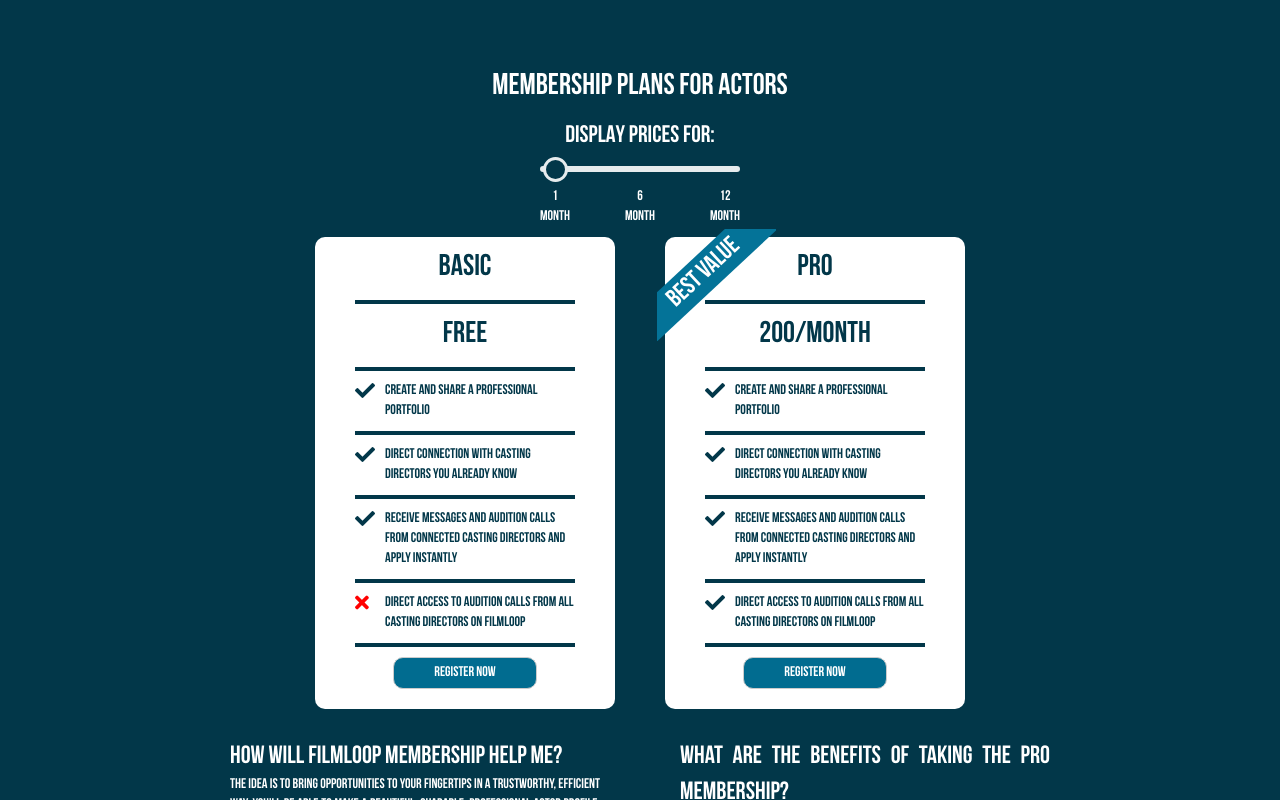
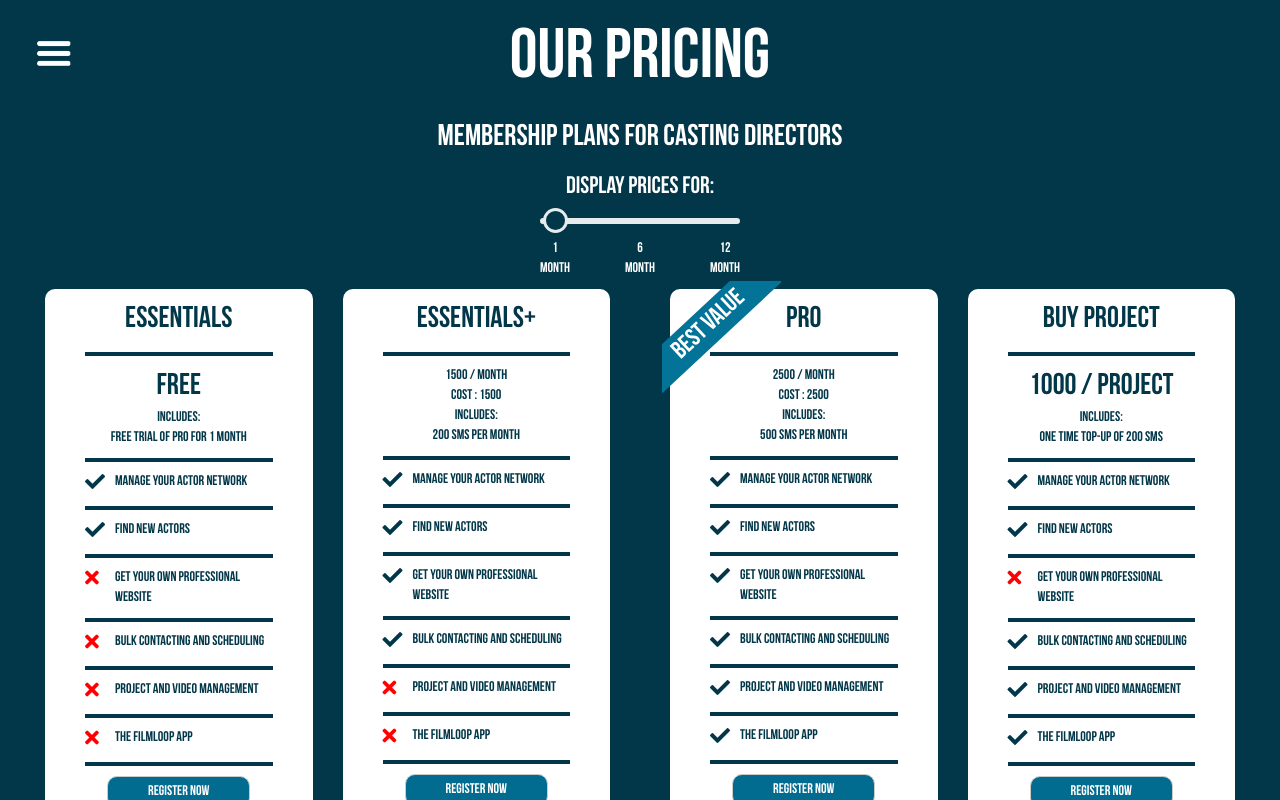
Before and after one commit to phoenixnitin/filmloop, an Angular app: page /home in a window 1280 px wide. Shown: the part 3960-4760 px from the top of the page. Built offline with nearby package versions, Linux system fonts and the light colour scheme.

Commit message:
add: our pricing

```diff
--- a/src/app/pages/home/home.component.css
+++ b/src/app/pages/home/home.component.css
@@ -12,6 +12,9 @@
    font-size: 70px;
  }
 
+.title-font-head{
+  font-family: head;
+}
 .font-head{
   font-family: head;
   font-size: 30px;
@@ -25,6 +28,10 @@
 .film{
   letter-spacing: 4px;
 }
+.title-icon{
+  margin-top: 15px;
+}
+
 /*---------------------*/
 #intelligent-casting{
   background-color: #3195B7;
@@ -69,9 +76,6 @@
   font-family:head;
   color: white;
 }
-#what-we-do > div > img{
-  margin-top: 15px;
-}
 #wwd-text{
   text-transform: capitalize;
   font-family:book;
@@ -87,6 +91,7 @@
   /* background-image: url("../../../assets/img/BENEFITS_DISPLAY/1-display.png");
   background-position: center; */
   background-color: #023749;
+  padding-bottom: 50px;
 }
 #img_before_prices > img{
   width: inherit;
@@ -104,13 +109,28 @@
   width: 290px;
 }
 /*---------------------*/
+#our-pricing{
+  background-color: #023749;
+  color: white;
+}
+#our-pricing > h2{
+  margin-top: 120px;
+}
+.our-pricing-ques-container-box{
+  max-width: 1000px;
+  margin: 0 auto;
+}
+.our-pricing-ques-container{
+  padding: 0 40px;
+}
+/*---------------------*/
 #membership-plan{
   background-color: #023749;
   color: white;
   font-family: head;
   padding: 10px 10px 50px 10px;
 }
-#membership-plan > div > input{
+#membership-plan > div > input, #our-pricing > div > input{
   display: unset;
 }
 
@@ -131,7 +151,7 @@
   font-size: 14px;
 }
 
-#mem-range{
+#mem-range, #mem-range-our-pricing{
   width: 200px;
 }
 .slider {
@@ -232,15 +252,15 @@
   text-align: justify;
 }
 /*---------------------*/
-.contact-title, .what-we-do-title{
+.contact-title, .what-we-do-title, .our-pricing-title{
   display: inline-flex;
   height: 80px;
 }
-.contact-title > img, .what-we-do-title > img{
+.contact-title > img, .what-we-do-title > img, .our-pricing-title > img{
   height: 75px;
   position: absolute;
 }
-.contact-title > h2, .what-we-do-title > h2{
+.contact-title > h1, .what-we-do-title > h1, .our-pricing-title > h1{
   position: absolute;
 }
 .contact-us{
--- a/src/app/pages/home/home.component.html
+++ b/src/app/pages/home/home.component.html
@@ -1,6 +1,6 @@
 
 
-<div class="">
+<div class="title-font-head">
   <div class="col-xs-12 container-block">
     <div id="filmloop">
 
@@ -31,7 +31,7 @@
   </div>
   <div id="what-we-do" class="col-xs-12 container-block">
     <div class="row col-xs-12 what-we-do-title">
-      <img src="../../../assets/img/hamb_menu_white.png">
+      <img class="title-icon" src="../../../assets/img/hamb_menu_white.png">
       <h1 class="center col-xs-12">WHAT WE DO</h1>
     </div>
     <div id="wwd-text" class="center col-xs-12">
@@ -56,11 +56,128 @@
     </div>
   </div>
 
-   <div id="img_before_prices" class="col-xs-12 container-block center">
+   <div id="img_before_prices" class="col-xs-12 center">
       <img src="../../../assets/img/BENEFITS_DISPLAY/1-display.png" align='middle'>
     </div>
+  <div id="our-pricing" class="col-xs-12 center">
+    <div class="row col-xs-12 our-pricing-title">
+      <img class="title-icon" src="../../../assets/img/hamb_menu_white.png">
+      <h1 class="center col-xs-12">Our Pricing</h1>
+    </div>
+    <h2>Membership plans for casting directors</h2>
+    <h3>Display prices for:</h3>
+    <div class="range">
+      <input type="range" min="0" max="12" value="0" class="slider" id="mem-range-our-pricing" step="6">
+    </div>
+    <ul class="range-labels">
+      <li>1<br>Month</li>
+      <li>6<br>Month</li>
+      <li>12<br>Month</li>
+    </ul>
+    <div class="our-pricing-card-container">
+      <div class="col-md-12 col-lg-6">
+        <div class="essentials col-xs-12 col-sm-6">
+        <div class="card">
+          <ul>
+            <li class="center font-head">Essentials</li><hr />
+            <li class="center font-head">Free</li>
+            <li class="center">Includes:<br>Free trial of pro for 1 month</li><hr />
+            <li class="txt-left li-with-fa"><div class="icon"><i class="fas fa-check"></i></div><div>Manage your actor network</div></li><hr />
+            <li class="txt-left li-with-fa"><div class="icon"><i class="fas fa-check"></i></div><div>Find new actors</div></li><hr />
+            <li class="txt-left li-with-fa"><div class="icon"><i class="fas fa-times"></i></div><div>Get your own professional website</div></li><hr />
+            <li class="txt-left li-with-fa"><div class="icon"><i class="fas fa-times"></i></div><div>Bulk contacting and scheduling</div></li><hr />
+            <li class="txt-left li-with-fa"><div class="icon"><i class="fas fa-times"></i></div><div>Project and Video management</div></li><hr />
+            <li class="txt-left li-with-fa"><div class="icon"><i class="fas fa-times"></i></div><div>The filmloop app</div></li><hr />
+          </ul>
+          <button class="btn btn-default">Register Now</button>
+        </div>
+      </div>
+        <div class="essentials-plus col-xs-12 col-sm-6">
+        <div class="card">
+          <ul>
+            <li class="center font-head">Essentials+</li><hr />
+            <li class="center">1500 / month<br>Cost : 1500</li>
+            <li class="center">Includes:<br>200 sms per month</li><hr />
+            <li class="txt-left li-with-fa"><div class="icon"><i class="fas fa-check"></i></div><div>Manage your actor network</div></li><hr />
+            <li class="txt-left li-with-fa"><div class="icon"><i class="fas fa-check"></i></div><div>Find new actors</div></li><hr />
+            <li class="txt-left li-with-fa"><div class="icon"><i class="fas fa-check"></i></div><div>Get your own professional website</div></li><hr />
+            <li class="txt-left li-with-fa"><div class="icon"><i class="fas fa-check"></i></div><div>Bulk contacting and scheduling</div></li><hr />
+            <li class="txt-left li-with-fa"><div class="icon"><i class="fas fa-times"></i></div><div>Project and Video management</div></li><hr />
+            <li class="txt-left li-with-fa"><div class="icon"><i class="fas fa-times"></i></div><div>The filmloop app</div></li><hr />
+          </ul>
+          <button class="btn btn-default">Register Now</button>
+        </div>
+      </div>
+      </div>
+      <div class="col-md-12 col-lg-6">
+        <div class="pro col-xs-12 col-sm-6">
+        <div class="card">
+          <div class="pro-feature-container">
+            <div class="pro-feature">Best Value</div>
+          </div>
+          <ul>
+              <li class="center font-head">Pro</li><hr />
+              <li class="center">2500 / month<br>Cost : 2500</li>
+              <li class="center">Includes:<br>500 sms per month</li><hr />
+              <li class="txt-left li-with-fa"><div class="icon"><i class="fas fa-check"></i></div><div>Manage your actor network</div></li><hr />
+            <li class="txt-left li-with-fa"><div class="icon"><i class="fas fa-check"></i></div><div>Find new actors</div></li><hr />
+            <li class="txt-left li-with-fa"><div class="icon"><i class="fas fa-check"></i></div><div>Get your own professional website</div></li><hr />
+            <li class="txt-left li-with-fa"><div class="icon"><i class="fas fa-check"></i></div><div>Bulk contacting and scheduling</div></li><hr />
+            <li class="txt-left li-with-fa"><div class="icon"><i class="fas fa-check"></i></div><div>Project and Video management</div></li><hr />
+            <li class="txt-left li-with-fa"><div class="icon"><i class="fas fa-check"></i></div><div>The filmloop app</div></li><hr />
+            </ul>
+          <button class="btn btn-default">Register Now</button>
+        </div>
+      </div>
+        <div class="project col-xs-12 col-sm-6">
+        <div class="card">
+          <ul>
+            <li class="center font-head">Buy Project</li><hr />
+            <li class="center font-head">1000 / Project</li>
+            <li class="center">Includes:<br>One time top-up of 200 sms</li><hr />
+            <li class="txt-left li-with-fa"><div class="icon"><i class="fas fa-check"></i></div><div>Manage your actor network</div></li><hr />
+            <li class="txt-left li-with-fa"><div class="icon"><i class="fas fa-check"></i></div><div>Find new actors</div></li><hr />
+            <li class="txt-left li-with-fa"><div class="icon"><i class="fas fa-times"></i></div><div>Get your own professional website</div></li><hr />
+            <li class="txt-left li-with-fa"><div class="icon"><i class="fas fa-check"></i></div><div>Bulk contacting and scheduling</div></li><hr />
+            <li class="txt-left li-with-fa"><div class="icon"><i class="fas fa-check"></i></div><div>Project and Video management</div></li><hr />
+            <li class="txt-left li-with-fa"><div class="icon"><i class="fas fa-check"></i></div><div>The filmloop app</div></li><hr />
+          </ul>
+          <button class="btn btn-default">Register Now</button>
+        </div>
+      </div>
+      </div>
+    </div>
+    <div class="our-pricing-ques-container-box">
+      <div class="our-pricing-ques-container col-xs-12 col-sm-6">
+        <div class="title">How will filmloop membership help me in the casting process?</div>
+        <div class="content">Experience the seamless flow of filmloop's casting process. We have designed and
+          developed tools that will help you ease the entire process of casting: You can easily find new actors,
+          manage your entire actor database, contact actors and schedule auditions in seconds, and even record
+          and share audition videos with your entire team and clients without breaking a sweat. We provide structure
+          and simplicity to make your work so much easier that you will never loop back.
+        </div>
+      </div>
+      <div class="our-pricing-ques-container col-xs-12 col-sm-6">
+        <div class="title">How does 1 month free trial of pro features work?</div>
+        <div class="content">When you signup for the essentials account, you automatically gets access to the full,
+          comprehensive suite of castiko's tools for one whole month. After 30 days are over, your account will revert
+          to the essentials plan. You can always upgrade to pro right from your account anytime.
+        </div>
+      </div>
+      <div class="our-pricing-ques-container col-xs-12 col-sm-6">
+        <div class="title">Can the plan be changed at any time?</div>
+        <div class="content">Yes, if you wish to upgrade to either "Essential", or "Pro", you may do so by
+          going into the "settings" page of your account and purchase the plan which suits your work flow best.
+        </div>
+      </div>
+      <div class="our-pricing-ques-container col-xs-12 col-sm-6">
+        <div class="title">Do I have to sign a long term contract?</div>
+        <div class="content">There is no contract to be signed for using filmloop, apart from the usual terms and conditions for our service.</div>
+      </div>
+    </div>
+  </div>
   <div id="membership-plan" class="col-xs-12 center">
-    <h2>MEMBERSHIP PLANS FOR ACTORS</h2>
+    <h1>MEMBERSHIP PLANS FOR ACTORS</h1>
     <h3>DISPLAY PRICES FOR:</h3>
     <div class="range">
       <input type="range" min="0" max="12" value="0" class="slider" id="mem-range" step="6">
@@ -131,7 +248,7 @@
   </div>
   <div class="col-xs-12 container-block contact-us">
     <div id='knowmore' class="row col-xs-12 contact-title">
-      <img src="../../../assets/img/hamb_menu_white.png">
+      <img class="title-icon" src="../../../assets/img/hamb_menu_white.png">
       <h1 class="center col-xs-12">WANT TO KNOW MORE?</h1>
     </div>
 
--- a/src/app/pages/home/home.component.ts
+++ b/src/app/pages/home/home.component.ts
@@ -14,6 +14,7 @@
     jQuery("#filmloop").css("margin-top", (winHeight - floopHeight)/2);
     jQuery(".container-block").height(jQuery(window).height());
     jQuery(".ques-container").eq(1).height(jQuery(".ques-container").first().height());
+    jQuery(".our-pricing-ques-container").eq(1).height(jQuery(".our-pricing-ques-container").first().height());
   }
   ngAfterViewInit(){
   }
```
